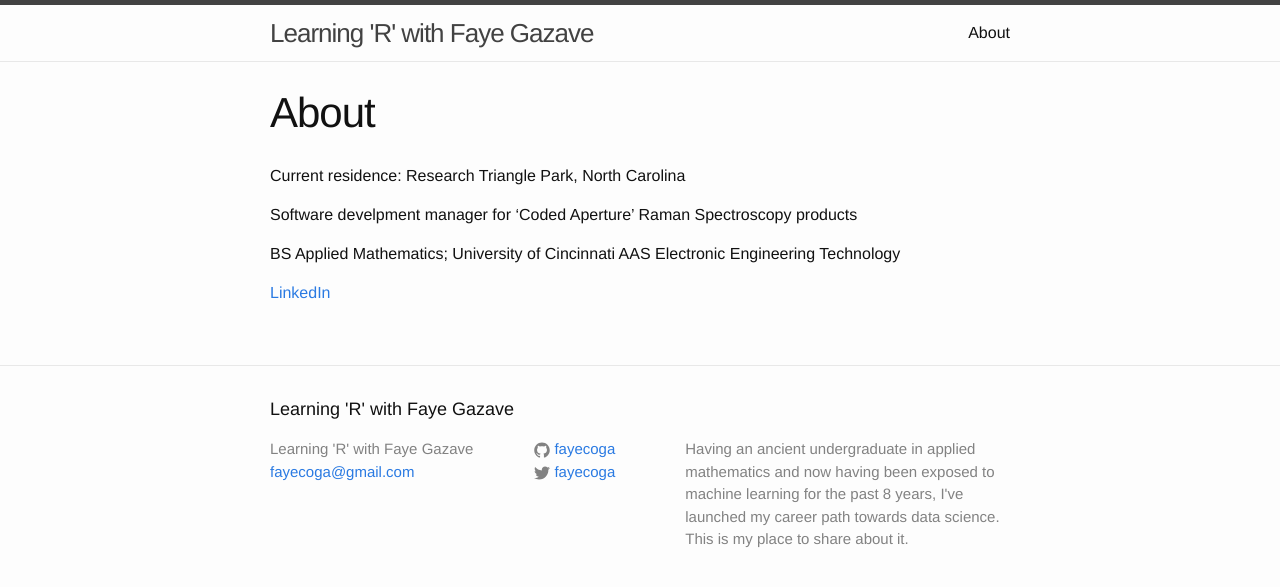
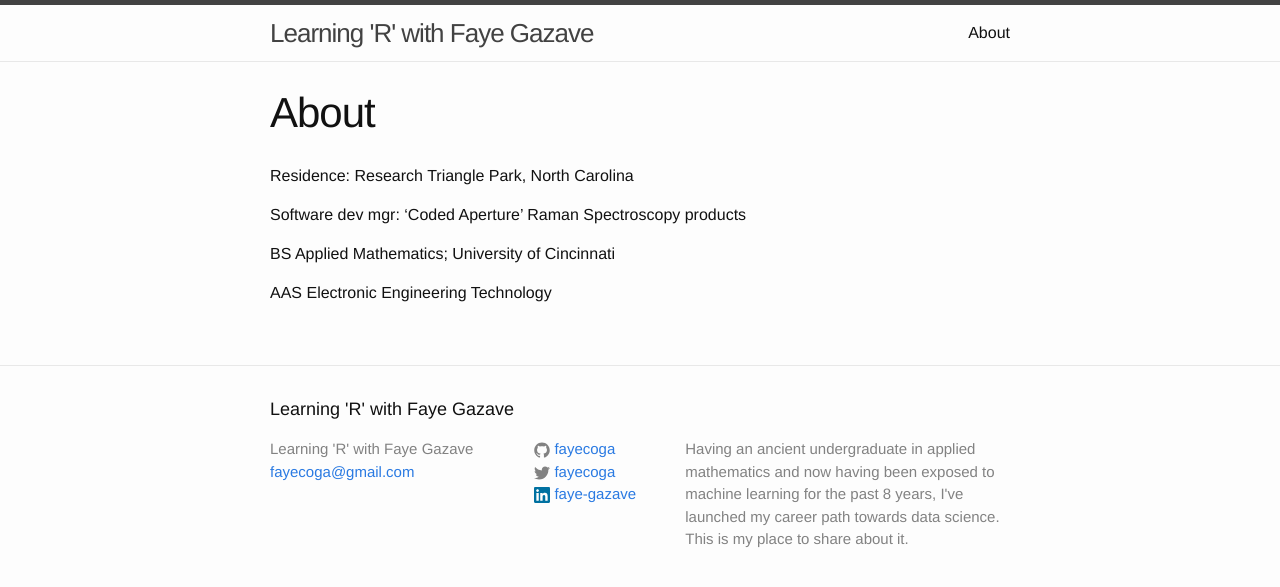
Before and after one commit to fayecoga/fayecoga.github.io, a Jekyll site: the page built from about.md, in a window 1280 px wide. Shown: the top 587 px of the page. Built offline with Jekyll 4.4.1, drawn with Linux system fonts in a browser that asks for light colours.

Commit message:
Updated to include LinkedIn icon and url in footer
Removed the following from the _base.scss file.
No change in icons except the LinkedIn icon is now blue.
path {
           fill: $grey-color;
        }

```diff
--- a/_config.yml
+++ b/_config.yml
@@ -9,6 +9,6 @@ baseurl: "" # the subpath of your site, e.g. /blog/
 url: "http://fayecoga.github.io" # the base hostname & protocol for your site
 twitter_username: fayecoga
 github_username:  fayecoga
-
+linkedin_username: faye-gazave
 # Build settings
 markdown: kramdown
--- a/_includes/footer.html
+++ b/_includes/footer.html
@@ -42,6 +42,25 @@
             </a>
           </li>
           {% endif %}
+          {% if site.linkedin_username %}
+          <li>
+            <a href="https://linkedin.com/pub/{{ site.linkedin_username }}">
+              <span class="icon ">
+                <svg  viewBox="0, 0, 36, 36">
+                    <g >
+                      <path d="M39.896,30.984 C38.762,30.984 37.871,30.088 37.871,28.924 C37.871,27.761 38.762,26.863 39.896,26.863 C41.032,26.863 41.921,27.761 41.921,28.924 C41.921,30.088 41.032,30.984 39.896,30.984 z M39.896,26.553 C38.565,26.553 37.522,27.594 37.522,28.924 C37.522,30.255 38.565,31.295 39.896,31.295 C41.226,31.295 42.269,30.255 42.269,28.924 C42.269,27.594 41.226,26.553 39.896,26.553" fill="#1A1919"/>
+                      <path d="M33.336,0 L2.655,0 C1.19,0 -0,1.162 -0,2.596 L-0,33.402 C-0,34.836 1.19,36 2.655,36 L33.336,36 C34.804,36 35.999,34.836 35.999,33.402 L35.999,2.596 C35.999,1.162 34.804,0 33.336,0" fill="#0071A1"/>
+                    </g>
+                    <path d="M8.008,4.956 C9.716,4.956 11.102,6.343 11.102,8.052 C11.102,9.762 9.716,11.149 8.008,11.149 C6.293,11.149 4.91,9.762 4.91,8.052 C4.91,6.343 6.293,4.956 8.008,4.956 M5.334,13.496 L10.679,13.496 L10.679,30.676 L5.334,30.676 z" fill="#FFFFFE"/>
+                    <path d="M14.028,13.496 L19.146,13.496 L19.146,15.845 L19.22,15.845 C19.932,14.494 21.674,13.07 24.271,13.07 C29.678,13.07 30.677,16.627 30.677,21.254 L30.677,30.676 L25.338,30.676 L25.338,22.321 C25.338,20.329 25.304,17.766 22.564,17.766 C19.785,17.766 19.361,19.937 19.361,22.179 L19.361,30.676 L14.028,30.676 L14.028,13.496" fill="#FFFFFE"/>
+                  </g>
+                </svg>
+              </span>
+
+              <span class="username">{{ site.linkedin_username }}</span>
+            </a>
+          </li>
+          {% endif %}
         </ul>
       </div>
 
--- a/_sass/_base.scss
+++ b/_sass/_base.scss
@@ -196,9 +196,5 @@ pre {
         width: 16px;
         height: 16px;
         vertical-align: middle;
-
-        path {
-            fill: $grey-color;
-        }
     }
 }
--- a/about.md
+++ b/about.md
@@ -5,12 +5,10 @@ permalink: /about/
 ---
 
 
-Current residence: Research Triangle Park, North Carolina
+Residence: Research Triangle Park, North Carolina
 
-Software develpment manager for 'Coded Aperture' Raman Spectroscopy products
+Software dev mgr: 'Coded Aperture' Raman Spectroscopy products
 
 BS Applied Mathematics; University of Cincinnati
+
 AAS Electronic Engineering Technology
-
-
-[LinkedIn](http://www.linkedin.com/pub/faye-gazave)
--- a/css/main.scss
+++ b/css/main.scss
@@ -20,6 +20,7 @@ $brand-color:      #2a7ae2;
 $grey-color:       #828282;
 $grey-color-light: lighten($grey-color, 40%);
 $grey-color-dark:  darken($grey-color, 25%);
+$blue-color:       #0000FF;
 
 $on-palm:          600px;
 $on-laptop:        800px;
```
Also changed, not shown: 5 other files.
